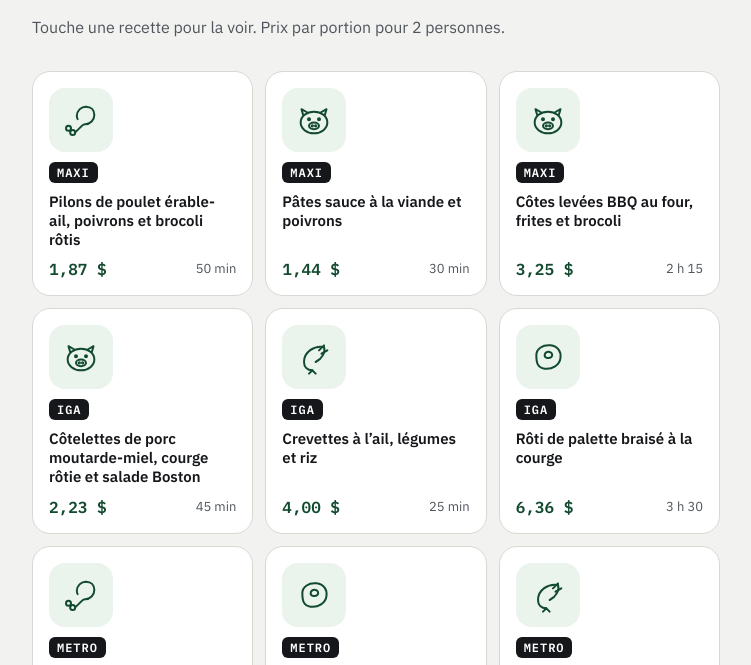
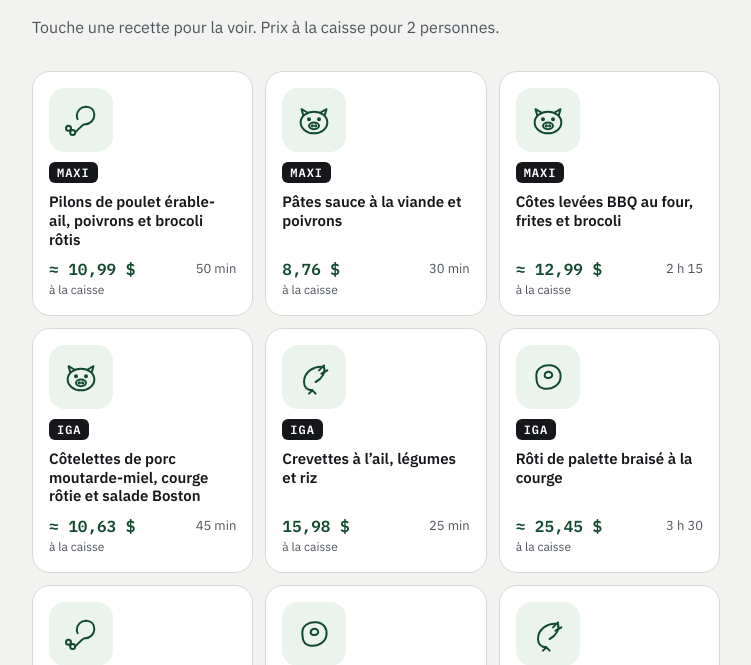
Before and after one commit to cyricmarceau/epicerie-semaine, a plain HTML site: page public/index.html in a window 1280 px wide. Shown: the part 100-765 px from the top of the page, without its empty margins (264-1015 px from the left). Drawn offline with nearby package versions, Linux system fonts and the light colour scheme.

Commit message:
Prix à la caisse : formats réels (barquettes, sacs, pots) et restes
Co-Authored-By: Claude Opus 5.5 <noreply@anthropic.com>
Claude-Session: https://claude.ai/code/session_01JCxKv177Ni7PBRWAiSjTEt

```diff
--- a/public/app.js
+++ b/public/app.js
@@ -33,9 +33,20 @@
     return '<svg viewBox="0 0 48 48" fill="none" stroke="currentColor" stroke-width="2.4" stroke-linecap="round" stroke-linejoin="round" aria-hidden="true">' + ICONS[name] + "</svg>";
   }
 
+  // Quantité utilisée + ce qu'on achète vraiment (formats entiers : barquette, sac, pot…)
+  function line(i, portions) {
+    var q = snap(i.qte * portions / (data.portionsBase || 4), i.pas);
+    var a = i.achat || { qte: i.pas, label: "", estime: false };
+    var n = Math.max(1, Math.ceil(q / a.qte - 1e-9));
+    var buy = n * a.qte;
+    return { q: q, mange: q * i.prixUnite, buy: buy, n: n, caisse: buy * i.prixUnite, reste: buy - q, a: a };
+  }
   function cost(r, portions) {
-    var f = portions / (data.portionsBase || 4);
-    return r.ingredients.reduce(function (s, i) { return s + snap(i.qte * f, i.pas) * i.prixUnite; }, 0);
+    return r.ingredients.reduce(function (s, i) {
+      var l = line(i, portions);
+      s.mange += l.mange; s.caisse += l.caisse; s.estime = s.estime || !!l.a.estime;
+      return s;
+    }, { mange: 0, caisse: 0, estime: false });
   }
 
   // Étapes cochées : gardées sur l'appareil, par semaine (facultatif)
@@ -54,7 +65,7 @@
           '<span class="ico">' + svg(iconFor(r)) + "</span>" +
           '<span class="tag">' + esc(e.nom) + "</span>" +
           '<span class="nm">' + esc(r.nom) + "</span>" +
-          '<span class="pr"><b>' + money(cost(r, 2) / 2) + "</b><span>" + esc(r.temps) + "</span></span>" +
+          (function () { var c = cost(r, 2); return '<span class="pr"><span><b>' + (c.estime ? "≈ " : "") + money(c.caisse) + '</b><span class="cx">à la caisse</span></span><span>' + esc(r.temps) + "</span></span>"; })() +
           "</button>";
       });
     });
@@ -74,14 +85,20 @@
     var idx = state.pick[e.id];
     var r = e.recettes[idx];
     var f = state.portions / (data.portionsBase || 4);
-    var total = 0;
+    var tot = cost(r, state.portions);
 
     var ings = r.ingredients.map(function (i) {
-      var q = snap(i.qte * f, i.pas);
-      var c = q * i.prixUnite;
-      total += c;
-      var count = i.compte ? " (≈ " + Math.max(1, Math.round(q * i.compte.parUnite)) + " " + i.compte.label + ")" : "";
-      return '<li><span class="n"><span>' + esc(i.nom) + '</span><span class="d">' + num(q) + " " + esc(i.unite) + count + " · " + esc(i.aubaine) + '</span></span><span class="mono">' + money(c) + "</span></li>";
+      var l = line(i, state.portions);
+      var count = i.compte ? " (≈ " + Math.max(1, Math.round(l.q * i.compte.parUnite)) + " " + i.compte.label + ")" : "";
+      var est = l.a.estime ? "≈ " : "";
+      var fmt = i.unite === "lb"
+        ? (l.n > 1 ? l.n + " × " : "") + (l.a.label ? l.a.label + " " : "") + est + num(l.a.qte) + " lb"
+        : num(l.buy) + " " + i.unite + (l.buy > 1 && !/[sx)]$/.test(i.unite) ? "s" : "") + (l.a.label && l.a.label.charAt(0) === "(" ? " " + l.a.label : "");
+      var reste = l.reste > 0.001 ? " · reste " + est + num(l.reste) + " " + i.unite : "";
+      return '<li><span class="n"><span>' + esc(i.nom) + '</span>' +
+        '<span class="d">Acheter : ' + esc(fmt) + " · " + esc(i.aubaine) + "</span>" +
+        '<span class="d">Utilisé : ' + num(l.q) + " " + esc(i.unite) + esc(count) + esc(reste) + "</span></span>" +
+        '<span class="mono">' + est + money(l.caisse) + "</span></li>";
     }).join("");
 
     var pantry = r.gardeManger.map(function (x) {
@@ -105,9 +122,11 @@
     el.innerHTML =
       '<div class="meta"><span>Recette ' + (idx + 1) + " sur " + e.recettes.length + "</span><span>" + esc(r.temps) + "</span></div>" +
       "<h2>" + esc(r.nom) + "</h2>" +
-      '<div class="price"><div><div class="big">' + money(total / state.portions) + '</div><div class="sub">par portion · ' + money(total) + ' au total</div></div>' +
+      '<div class="price"><div><div class="big">' + (tot.estime ? "≈ " : "") + money(tot.caisse) + '</div><div class="sub">à la caisse · ' + money(tot.mange / state.portions) + " par portion mangée</div></div>" +
       '<div class="seg" role="group" aria-label="Nombre de personnes">' + seg + "</div></div>" +
-      '<div class="block"><h3>À acheter en spécial</h3><ul class="list">' + ings + '</ul><p class="pantry">Garde-manger : ' + esc(pantry) + "</p></div>" +
+      '<div class="block"><h3>À acheter en spécial</h3><ul class="list">' + ings + "</ul>" +
+        (tot.estime ? '<p class="pantry">≈ : poids de barquette estimé; le prix exact dépend de l’étiquette en magasin. Les restes se congèlent.</p>' : "") +
+        '<p class="pantry">Garde-manger : ' + esc(pantry) + "</p></div>" +
       '<div class="block"><h3>Étapes — touche pour cocher</h3>' + steps + "</div>" +
       '<button type="button" class="next" id="next">Autre recette chez ' + esc(e.nom) + "</button>";
   }
--- a/public/data/semaine.json
+++ b/public/data/semaine.json
@@ -20,6 +20,11 @@
               "compte": {
                 "parUnite": 4,
                 "label": "pilons"
+              },
+              "achat": {
+                "qte": 3,
+                "label": "barquette familiale",
+                "estime": true
               }
             },
             {
@@ -28,7 +33,12 @@
               "qte": 1.25,
               "unite": "lb",
               "pas": 0.25,
-              "prixUnite": 1.508
+              "prixUnite": 1.508,
+              "achat": {
+                "qte": 2.5,
+                "label": "sac",
+                "estime": false
+              }
             },
             {
               "nom": "Couronne de brocoli",
@@ -36,7 +46,12 @@
               "qte": 1,
               "unite": "couronne",
               "pas": 0.5,
-              "prixUnite": 1.25
+              "prixUnite": 1.25,
+              "achat": {
+                "qte": 1,
+                "label": "couronne",
+                "estime": false
+              }
             }
           ],
           "gardeManger": [
@@ -78,7 +93,12 @@
               "qte": 1,
               "unite": "paquet",
               "pas": 0.5,
-              "prixUnite": 2.99
+              "prixUnite": 2.99,
+              "achat": {
+                "qte": 1,
+                "label": "paquet",
+                "estime": false
+              }
             },
             {
               "nom": "Sauce pour pâtes Catelli, 600 ml",
@@ -86,7 +106,12 @@
               "qte": 1,
               "unite": "pot",
               "pas": 0.5,
-              "prixUnite": 2.0
+              "prixUnite": 2.0,
+              "achat": {
+                "qte": 1,
+                "label": "pot",
+                "estime": false
+              }
             },
             {
               "nom": "Poivrons assortis",
@@ -94,7 +119,12 @@
               "qte": 0.5,
               "unite": "lb",
               "pas": 0.25,
-              "prixUnite": 1.508
+              "prixUnite": 1.508,
+              "achat": {
+                "qte": 2.5,
+                "label": "sac",
+                "estime": false
+              }
             }
           ],
           "gardeManger": [
@@ -136,7 +166,12 @@
               "qte": 3,
               "unite": "lb",
               "pas": 0.5,
-              "prixUnite": 2.99
+              "prixUnite": 2.99,
+              "achat": {
+                "qte": 3,
+                "label": "barquette",
+                "estime": true
+              }
             },
             {
               "nom": "Frites Superfries McCain",
@@ -144,7 +179,12 @@
               "qte": 1,
               "unite": "sac",
               "pas": 0.5,
-              "prixUnite": 2.77
+              "prixUnite": 2.77,
+              "achat": {
+                "qte": 1,
+                "label": "sac",
+                "estime": false
+              }
             },
             {
               "nom": "Couronne de brocoli",
@@ -152,7 +192,12 @@
               "qte": 1,
               "unite": "couronne",
               "pas": 0.5,
-              "prixUnite": 1.25
+              "prixUnite": 1.25,
+              "achat": {
+                "qte": 1,
+                "label": "couronne",
+                "estime": false
+              }
             }
           ],
           "gardeManger": [
@@ -331,6 +376,11 @@
               "compte": {
                 "parUnite": 2,
                 "label": "côtelettes"
+              },
+              "achat": {
+                "qte": 2,
+                "label": "barquette",
+                "estime": true
               }
             },
             {
@@ -339,7 +389,12 @@
               "qte": 2,
               "unite": "lb",
               "pas": 0.25,
-              "prixUnite": 1.47
+              "prixUnite": 1.47,
+              "achat": {
+                "qte": 2.5,
+                "label": "courge entière",
+                "estime": true
+              }
             },
             {
               "nom": "Laitue Boston de serre",
@@ -347,7 +402,12 @@
               "qte": 1,
               "unite": "unité",
               "pas": 0.5,
-              "prixUnite": 0.985
+              "prixUnite": 0.985,
+              "achat": {
+                "qte": 2,
+                "label": "(vendues 2 pour 1,97 $)",
+                "estime": false
+              }
             }
           ],
           "gardeManger": [
@@ -389,7 +449,12 @@
               "qte": 1,
               "unite": "sac",
               "pas": 0.5,
-              "prixUnite": 12.99
+              "prixUnite": 12.99,
+              "achat": {
+                "qte": 1,
+                "label": "sac",
+                "estime": false
+              }
             },
             {
               "nom": "Légumes surgelés Compliments, 500–750 g",
@@ -397,7 +462,12 @@
               "qte": 1,
               "unite": "sac",
               "pas": 0.5,
-              "prixUnite": 2.99
+              "prixUnite": 2.99,
+              "achat": {
+                "qte": 1,
+                "label": "sac",
+                "estime": false
+              }
             }
           ],
           "gardeManger": [
@@ -439,7 +509,12 @@
               "qte": 3,
               "unite": "lb",
               "pas": 0.5,
-              "prixUnite": 6.77
+              "prixUnite": 6.77,
+              "achat": {
+                "qte": 3,
+                "label": "rôti",
+                "estime": true
+              }
             },
             {
               "nom": "Courge musquée",
@@ -447,7 +522,12 @@
               "qte": 1.5,
               "unite": "lb",
               "pas": 0.25,
-              "prixUnite": 1.47
+              "prixUnite": 1.47,
+              "achat": {
+                "qte": 2.5,
+                "label": "courge entière",
+                "estime": true
+              }
             },
             {
               "nom": "Bouillon Campbell’s, 250 ml",
@@ -455,7 +535,12 @@
               "qte": 2,
               "unite": "boîte(s)",
               "pas": 1,
-              "prixUnite": 1.47
+              "prixUnite": 1.47,
+              "achat": {
+                "qte": 1,
+                "label": "boîte",
+                "estime": false
+              }
             }
           ],
           "gardeManger": [
@@ -606,7 +691,12 @@
               "qte": 1.5,
               "unite": "lb",
               "pas": 0.25,
-              "prixUnite": 5.44
+              "prixUnite": 5.44,
+              "achat": {
+                "qte": 2,
+                "label": "barquette",
+                "estime": true
+              }
             },
             {
               "nom": "Sauce chinoise VH 341–355 ml",
@@ -614,7 +704,12 @@
               "qte": 1,
               "unite": "pot",
               "pas": 0.5,
-              "prixUnite": 2.22
+              "prixUnite": 2.22,
+              "achat": {
+                "qte": 1,
+                "label": "pot",
+                "estime": false
+              }
             },
             {
               "nom": "Carottes",
@@ -622,7 +717,12 @@
               "qte": 1,
               "unite": "lb",
               "pas": 0.25,
-              "prixUnite": 0.495
+              "prixUnite": 0.495,
+              "achat": {
+                "qte": 2,
+                "label": "sac",
+                "estime": false
+              }
             },
             {
               "nom": "Oignons jaunes",
@@ -634,6 +734,11 @@
               "compte": {
                 "parUnite": 2,
                 "label": "oignon(s)"
+              },
+              "achat": {
+                "qte": 2,
+                "label": "sac",
+                "estime": false
               }
             }
           ],
@@ -668,7 +773,12 @@
               "qte": 1,
               "unite": "lb",
               "pas": 0.25,
-              "prixUnite": 5.44
+              "prixUnite": 5.44,
+              "achat": {
+                "qte": 1,
+                "label": "barquette",
+                "estime": true
+              }
             },
             {
               "nom": "Tomates raisins bio, 284 g",
@@ -676,7 +786,12 @@
               "qte": 1,
               "unite": "casseau",
               "pas": 0.5,
-              "prixUnite": 1.99
+              "prixUnite": 1.99,
+              "achat": {
+                "qte": 1,
+                "label": "casseau",
+                "estime": false
+              }
             },
             {
               "nom": "Oignons jaunes",
@@ -684,7 +799,12 @@
               "qte": 0.5,
               "unite": "lb",
               "pas": 0.25,
-              "prixUnite": 0.495
+              "prixUnite": 0.495,
+              "achat": {
+                "qte": 2,
+                "label": "sac",
+                "estime": false
+              }
             }
           ],
           "gardeManger": [
@@ -726,7 +846,12 @@
               "qte": 2,
               "unite": "sacs",
               "pas": 1,
-              "prixUnite": 5.99
+              "prixUnite": 5.99,
+              "achat": {
+                "qte": 1,
+                "label": "sac",
+                "estime": false
+              }
             },
             {
               "nom": "Carottes",
@@ -734,7 +859,12 @@
               "qte": 0.5,
               "unite": "lb",
               "pas": 0.25,
-              "prixUnite": 0.495
+              "prixUnite": 0.495,
+              "achat": {
+                "qte": 2,
+                "label": "sac",
+                "estime": false
+              }
             }
           ],
           "gardeManger": [
--- a/public/index.html
+++ b/public/index.html
@@ -17,7 +17,7 @@
   </header>
 
   <section id="home" aria-labelledby="title">
-    <p class="lead">Touche une recette pour la voir. Prix par portion pour 2 personnes.</p>
+    <p class="lead">Touche une recette pour la voir. Prix à la caisse pour 2 personnes.</p>
     <div class="tiles" id="tiles"></div>
   </section>
 
@@ -31,7 +31,7 @@
     </details>
   </section>
 
-  <p class="foot">Prix des circulaires du Québec; ils peuvent varier selon la succursale. Coût = quantité utilisée des produits en spécial, garde-manger exclu.</p>
+  <p class="foot">Prix des circulaires du Québec; ils peuvent varier selon la succursale. Prix à la caisse = formats entiers des produits en spécial (barquettes au poids estimées), garde-manger exclu.</p>
 </main>
 <script src="app.js"></script>
 </body>
--- a/public/styles.css
+++ b/public/styles.css
@@ -22,6 +22,7 @@ h1{margin:0;font:800 clamp(32px,7vw,40px)/1.05 'Bricolage Grotesque',sans-serif;
 .tile .tag{font:600 12px 'IBM Plex Mono',monospace;letter-spacing:.08em;text-transform:uppercase;background:var(--ink);color:#fff;padding:3px 8px;border-radius:6px}
 .tile .nm{font-weight:600;line-height:1.25;font-size:15px}
 .tile .pr{margin-top:auto;display:flex;justify-content:space-between;width:100%;gap:8px;font-size:13px;color:var(--muted)}
+.tile .pr .cx{display:block;font-size:12px}
 .tile .pr b{font:600 16px 'IBM Plex Mono',monospace;color:var(--green-dk)}
 .back{align-self:flex-start;min-height:44px;padding:0 14px;border-radius:10px;border:1px solid var(--line);background:var(--card);font-weight:600;cursor:pointer}
 .stores{display:grid;grid-template-columns:repeat(3,minmax(0,1fr));gap:8px}
```
